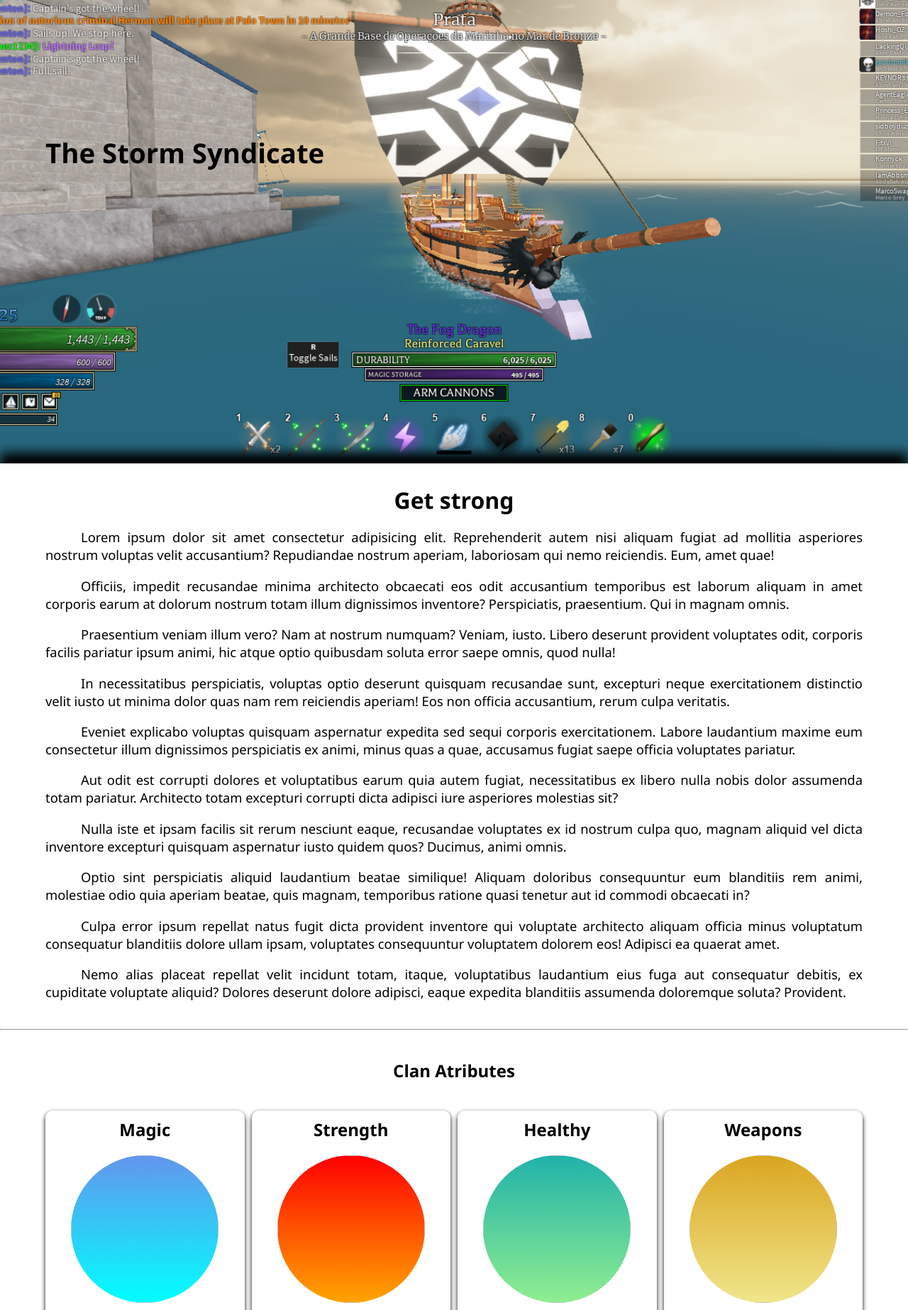
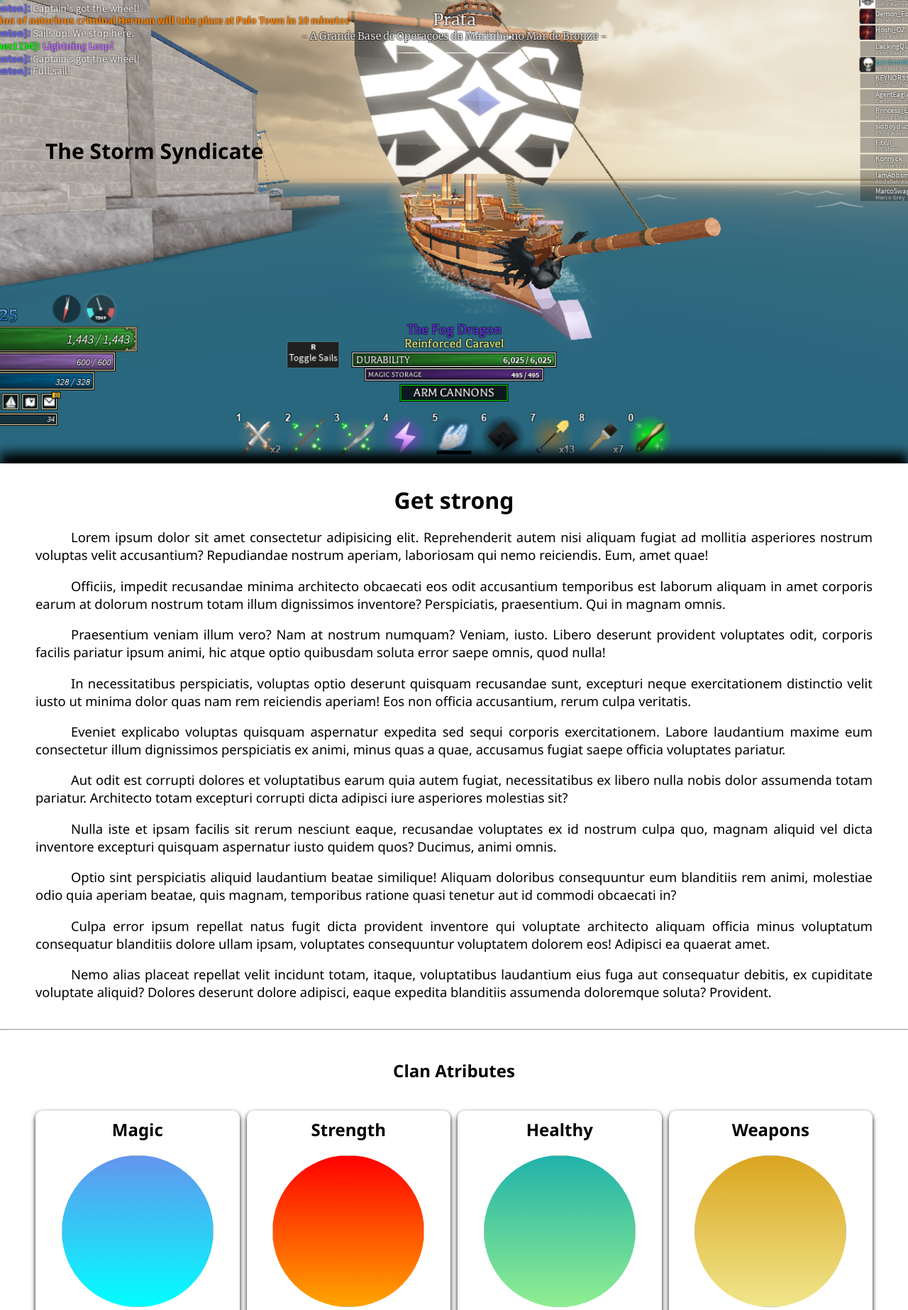
Before and after one commit to Everaldo451/Guild-Web-Project, a Python web app: template flaskr/templates/index.html in a window 1280 px wide. Shown: the part 147-1993 px from the top of the page at 71% size. Run offline with Jinja, Linux system fonts and the light colour scheme; the template is opened without the code that fills it, so the values that code supplies are empty.

Commit message:
style atualize

```diff
--- a/flaskr/static/css/index.css
+++ b/flaskr/static/css/index.css
@@ -27,7 +27,7 @@ header .container_image .text{
     left: 5%;
     color: black;
     width: 32%;
-    & h2 {font-size: 3vw;}
+    & h2 {font-size: clamp(18px,3vw,30px);}
     & p {margin: 0;display: none;}
 }
 
@@ -40,7 +40,7 @@ main {
 }
 
 main > div {
-    margin: 0 5%;
+    margin: 0 clamp(20px,calc(5vw),50px);
 }
 
 main p {
```
Also changed, not shown: other parts of flaskr/static/css/index.css (+1 -5 lines).
